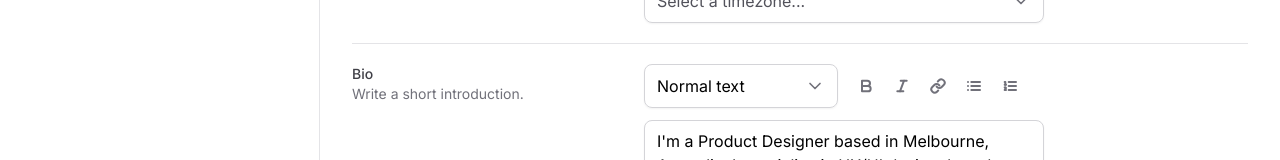
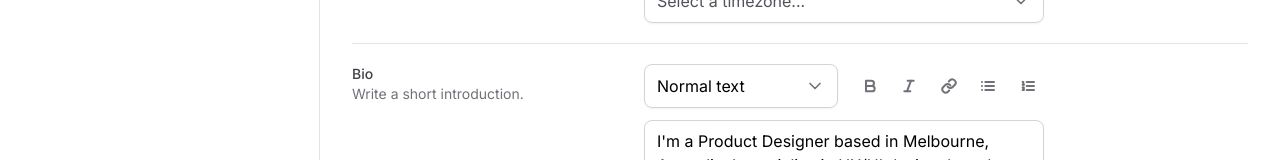
Before and after one commit to camposweb/tailwind-next, a Next.js app: page / in a window 1280 px wide. Shown: the part 780-940 px from the top of the page. Built offline with nearby package versions, Linux system fonts and the light colour scheme.

Commit message:
variant ghost

```diff
--- a/src/app/page.tsx
+++ b/src/app/page.tsx
@@ -147,39 +147,24 @@ export default function Home() {
                   <SelectItem value="bold" text="Bold Text" />
                 </Select>
                 <div className="flex items-center gap-1">
-                  <button
-                    type="button"
-                    className="rounded-md p-2 hover:bg-zinc-50"
-                  >
+                  <Button type="button" variant="ghost">
                     <Bold className="h-4 w-4 text-zinc-500" strokeWidth={3} />
-                  </button>
-                  <button
-                    type="button"
-                    className="rounded-md p-2 hover:bg-zinc-50"
-                  >
+                  </Button>
+                  <Button type="button" variant="ghost">
                     <Italic className="h-4 w-4 text-zinc-500" strokeWidth={3} />
-                  </button>
-                  <button
-                    type="button"
-                    className="rounded-md p-2 hover:bg-zinc-50"
-                  >
+                  </Button>
+                  <Button type="button" variant="ghost">
                     <Link className="h-4 w-4 text-zinc-500" strokeWidth={3} />
-                  </button>
-                  <button
-                    type="button"
-                    className="rounded-md p-2 hover:bg-zinc-50"
-                  >
+                  </Button>
+                  <Button type="button" variant="ghost">
                     <List className="h-4 w-4 text-zinc-500" strokeWidth={3} />
-                  </button>
-                  <button
-                    type="button"
-                    className="rounded-md p-2 hover:bg-zinc-50"
-                  >
+                  </Button>
+                  <Button type="button" variant="ghost">
                     <ListOrdered
                       className="h-4 w-4 text-zinc-500"
                       strokeWidth={3}
                     />
-                  </button>
+                  </Button>
                 </div>
               </div>
               <Textarea defaultValue="I'm a Product Designer based in Melbourne, Australia. I specialise in UX/UI design, brand strategy, and Webflow development" />
--- a/src/components/Button.tsx
+++ b/src/components/Button.tsx
@@ -11,6 +11,7 @@ const button = tv({
   variants: {
     variant: {
       primary: 'bg-violet-600 text-white hover:bg-violet-700',
+      ghost: 'ml-auto rounded-md px-2 shadow-none hover:bg-zinc-50',
       ouline: 'border border-zinc-300 text-zinc-700 hover:bg-zinc-50',
     },
   },
--- a/src/components/Form/FileInput/FileList.tsx
+++ b/src/components/Form/FileInput/FileList.tsx
@@ -4,6 +4,7 @@ import { Trash2, UploadCloud } from 'lucide-react'
 import { useFileInput } from './Root'
 import { formatBytes } from '@/utils/format-bytes'
 import { useAutoAnimate } from '@formkit/auto-animate/react'
+import { Button } from '@/components/Button'
 
 export function FileList() {
   const { files } = useFileInput()
@@ -37,12 +38,9 @@ export function FileList() {
               </div>
             </div>
 
-            <button
-              type="button"
-              className="ml-auto rounded-md p-2 hover:bg-zinc-50"
-            >
+            <Button type="button" variant="ghost">
               <Trash2 className="h-5 w-5 text-zinc-500" />
-            </button>
+            </Button>
           </div>
         )
       })}
--- a/src/components/Sidebar/Profile.tsx
+++ b/src/components/Sidebar/Profile.tsx
@@ -1,5 +1,6 @@
 import { LogOut } from 'lucide-react'
 import Image from 'next/image'
+import { Button } from '../Button'
 
 export function Profile() {
   return (
@@ -17,9 +18,9 @@ export function Profile() {
           camposweb@gmail.com
         </span>
       </div>
-      <button type="button" className="ml-auto rounded-md p-2 hover:bg-zinc-50">
-        <LogOut className="h-5 w-5 text-zinc-500" />
-      </button>
+      <Button type="button" variant="ghost">
+        <LogOut className="ml-auto h-5 w-5 text-zinc-500" />
+      </Button>
     </div>
   )
 }
```
